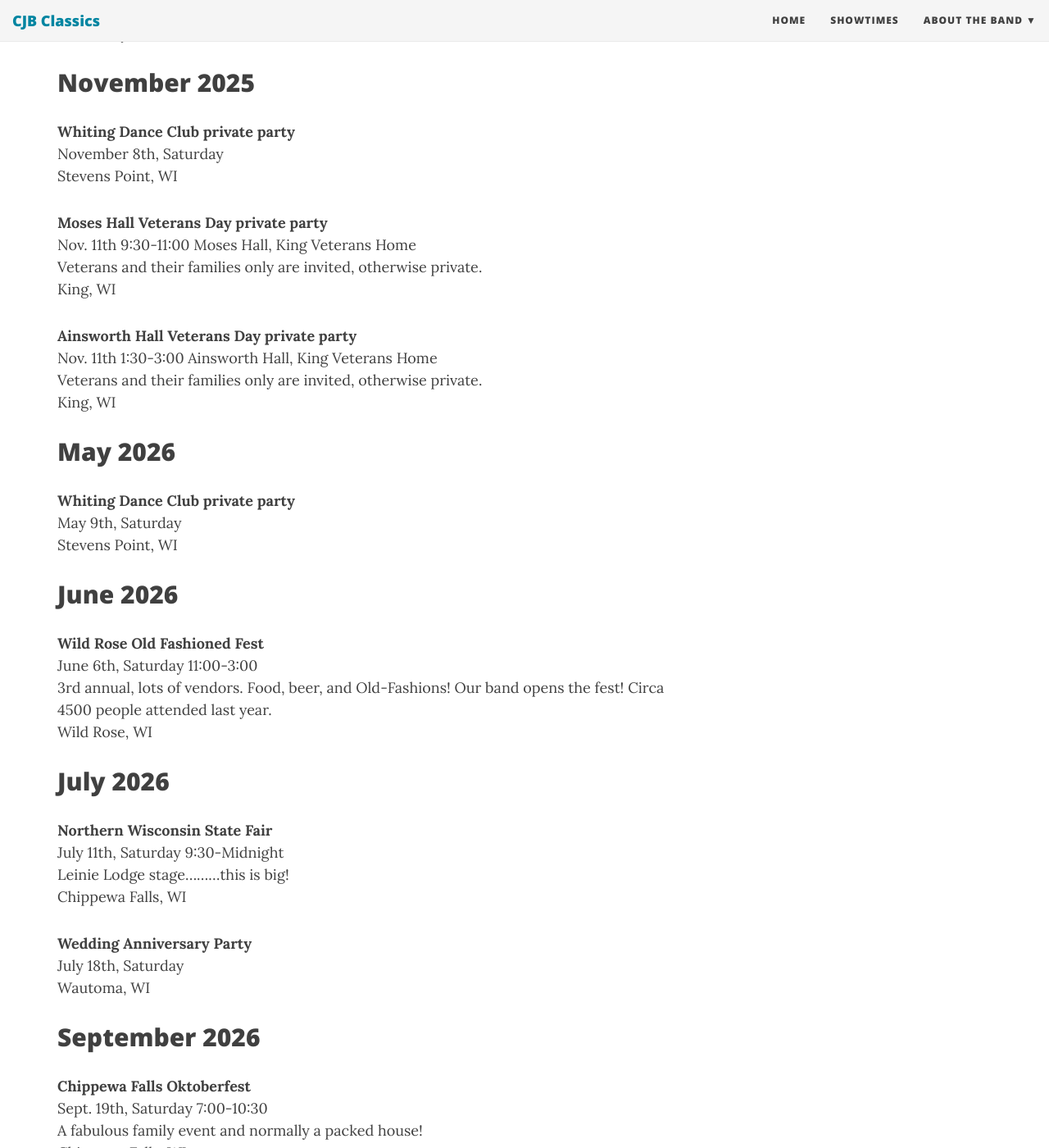
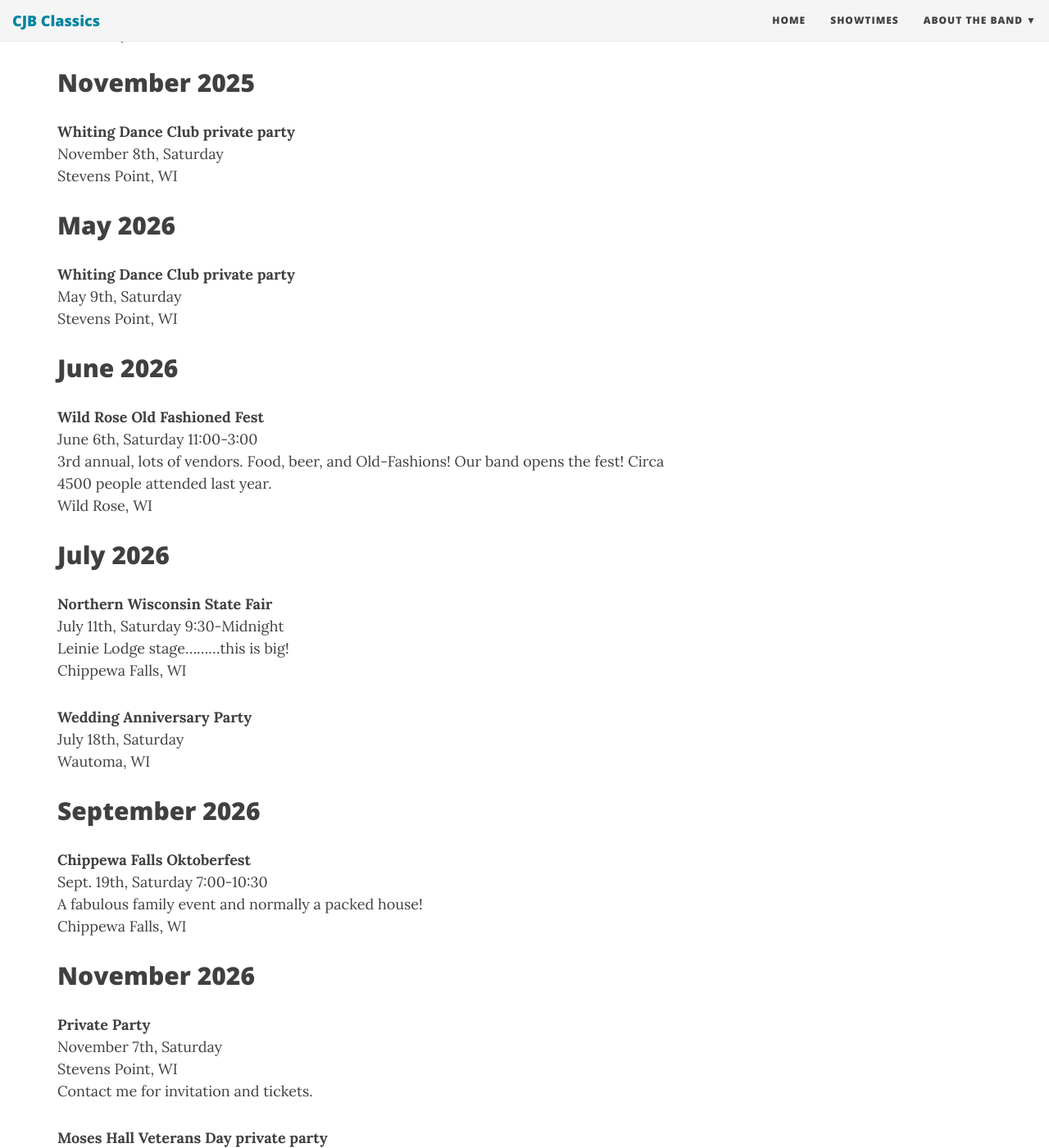
Before and after one commit to jcoenen/justmannband.com, a Jekyll site: the page built from showtimes.md, in a window 1280 px wide and 1400 px high, scrolled down 1117 px. Shown: the whole window at 82% size. Built offline with Jekyll 4.4.1, drawn with Linux system fonts in a browser that asks for light colours; nearby versions of some CDN libraries; some of the changed text lies outside the part shown.

Commit message:
Update showtimes.md

```diff
--- a/showtimes.md
+++ b/showtimes.md
@@ -36,16 +36,6 @@ Green Bay, WI
 November 8th, Saturday
 Stevens Point, WI
 
-**Moses Hall Veterans Day private party**
-Nov. 11th 9:30-11:00 Moses Hall, King Veterans Home
-Veterans and their families only are invited, otherwise private.
-King, WI
-
-**Ainsworth Hall Veterans Day private party**
-Nov. 11th 1:30-3:00 Ainsworth Hall, King Veterans Home
-Veterans and their families only are invited, otherwise private.
-King, WI
-
 ## May 2026
 **Whiting Dance Club private party**
 May 9th, Saturday
```
Also changed, not shown: other parts of showtimes.md (+10 -0 lines).
